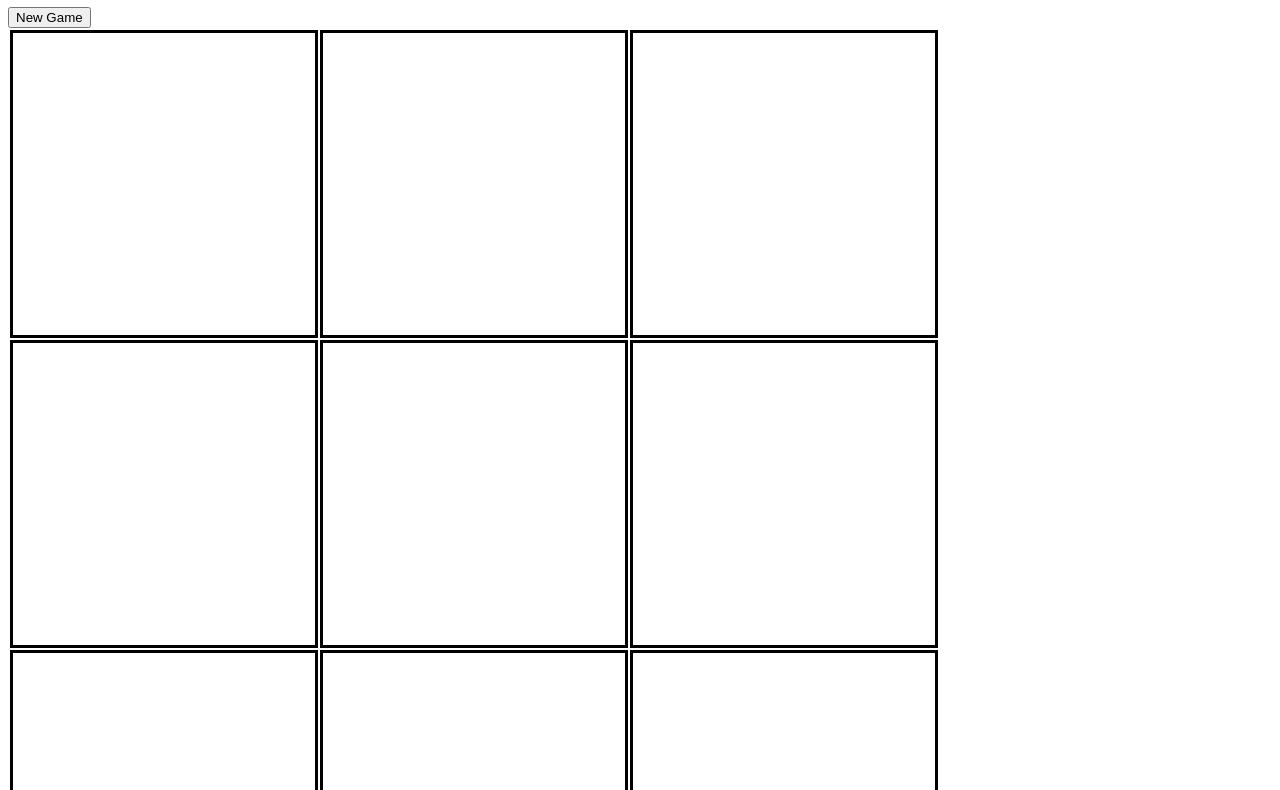
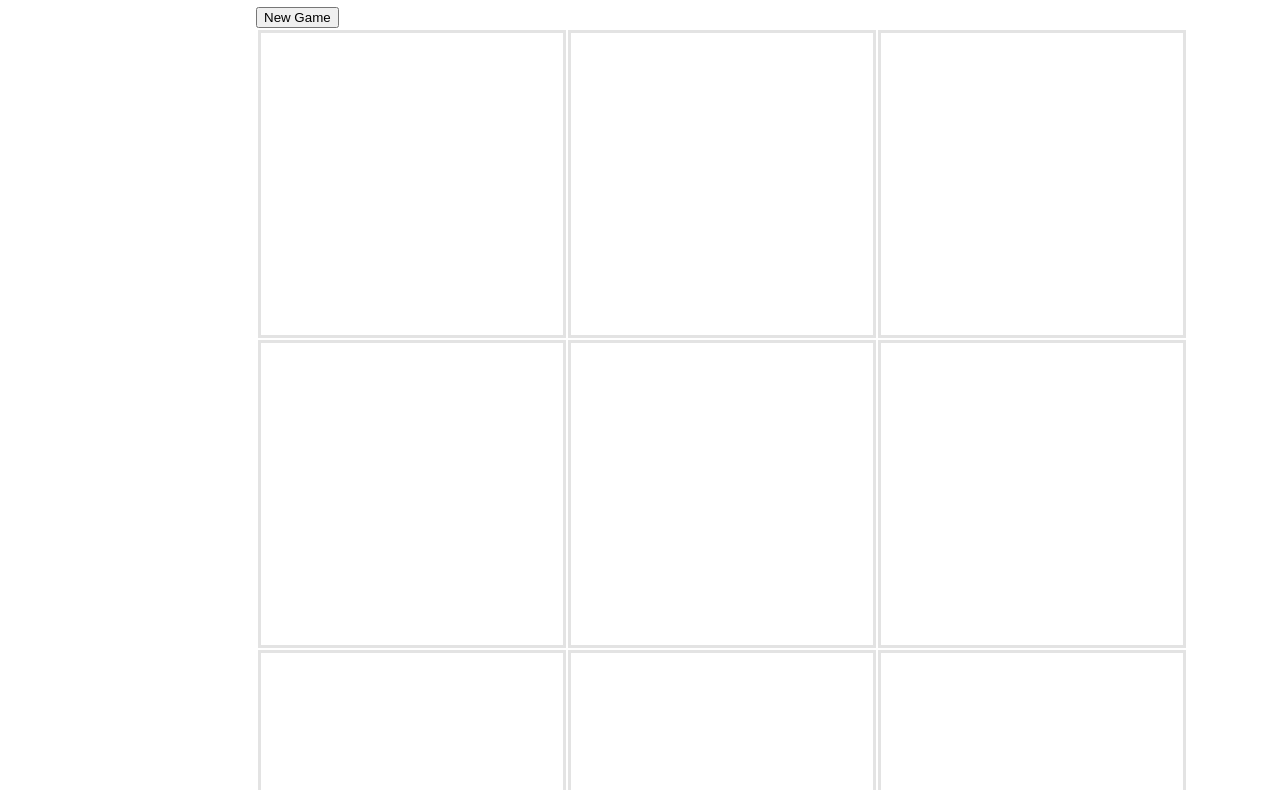
Before and after one commit to mcinello/tic-tac-toe, a plain HTML site: page index.html in a window 1280 px wide. Shown: the part 73-863 px from the top of the page. Drawn offline with Linux system fonts and the light colour scheme.

Commit message:
changed a bit of the styling

```diff
--- a/styles.css
+++ b/styles.css
@@ -1,10 +1,14 @@
+body {
+  margin-left: 20%
+}
+
 td {
   display: grid
   grid-template-columns: repeat(3,1fr);
   font-family: Baskerville, serif;
   font-size: 150px;
   text-align: center;
-  border: 3px solid black;
+  border: 3px solid #e3e3e3;
   width: 300px;
   height: 300px;
   cursor: pointer;
```
